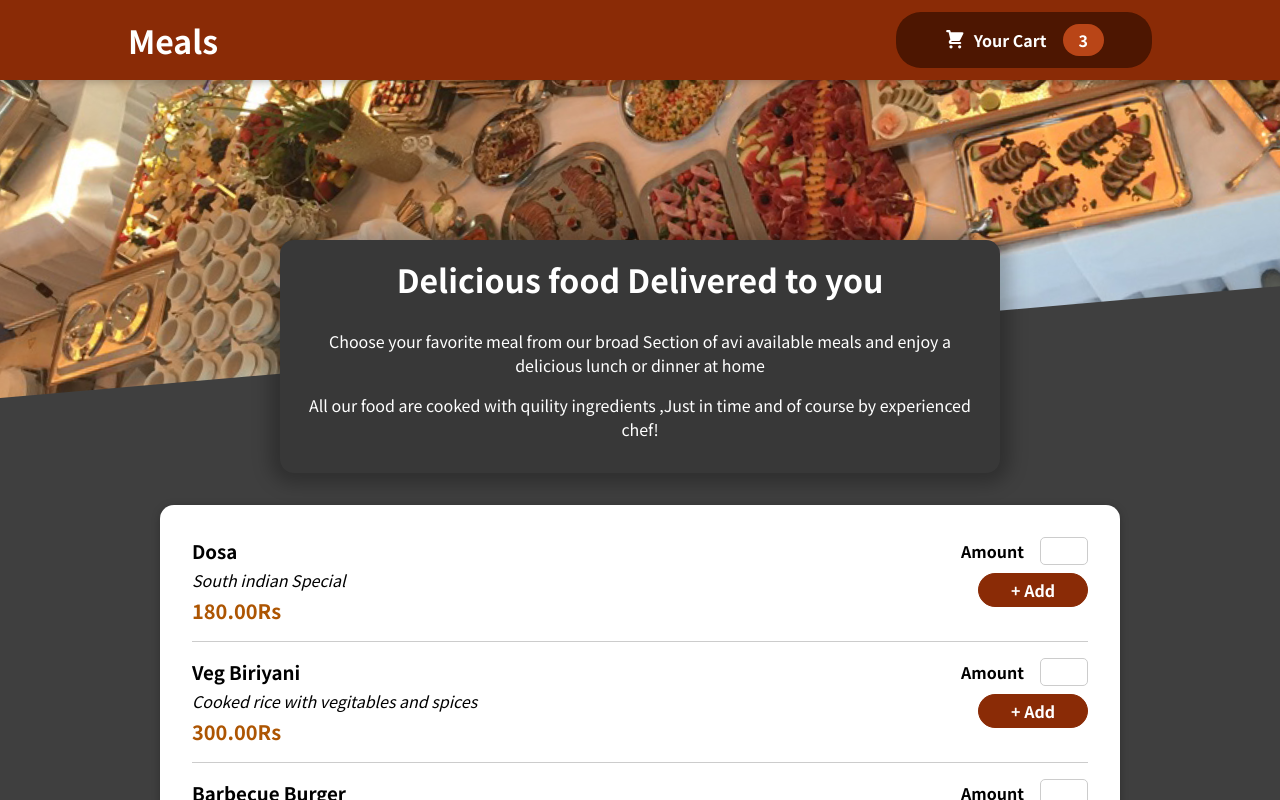
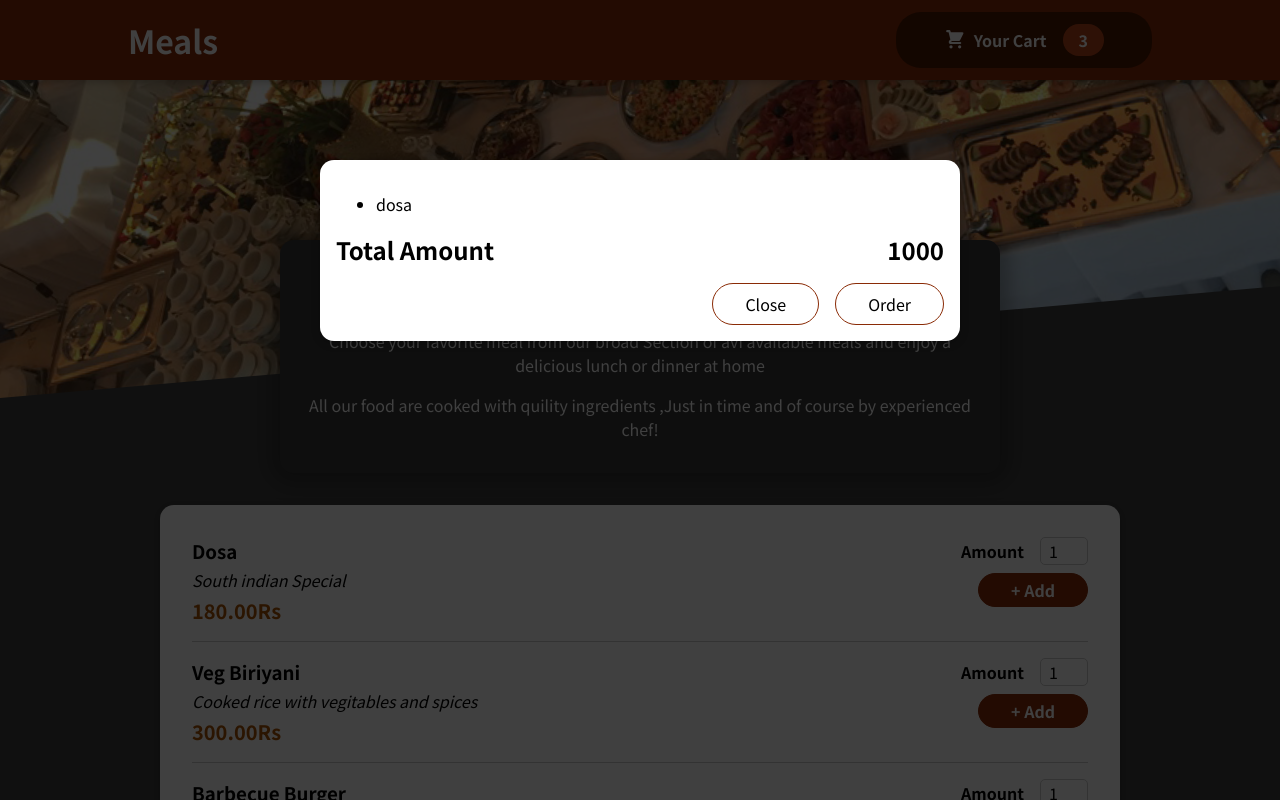
Before and after one commit to RamanAgrawal/Sharpener_projects, a React (Create React App) app in the folder Food-Order-App/: page / in a window 1280 px wide. Shown: the top 800 px of the page. Built offline with nearby package versions, Linux system fonts and the light colour scheme.

Commit message:
added cart

```diff
--- a/Food-Order-App/public/index.html
+++ b/Food-Order-App/public/index.html
@@ -28,6 +28,7 @@
   </head>
   <body>
     <noscript>You need to enable JavaScript to run this app.</noscript>
+    <div id="over-lay"></div>
     <div id="root"></div>
     <!--
       This HTML file is a template.
--- a/Food-Order-App/src/App.js
+++ b/Food-Order-App/src/App.js
@@ -1,7 +1,9 @@
 import Header from "./components/Layout/Header";
-import Meals from "./components/Meals/Meals";
+import Meals from "./components/Meals/Meals"
+import Cart from "./components/Layout/Cart/Cart";
 function App() {
   return (<>
+    <Cart/>
     <Header/>
     <Meals/>
   </>
--- /dev/null
+++ b/Food-Order-App/src/components/Layout/Cart/Cart.jsx
@@ -0,0 +1,23 @@
+import classes from './Cart.module.css'
+import Model from '../../UI/Model'
+const Cart = props => {
+
+    const cartItems = <ul>{[{ id: 'c1', name: 'dosa', price: 180, amount: 2 }].map(item => (
+        <li>{item.name}</li>
+    ))}</ul>
+    return <Model>
+    <div >
+        {cartItems}
+        <div className={classes.total}>
+            <span>Total Amount</span>
+            <span>1000</span>
+        </div>
+        <div className={classes.actions}>
+            <button >Close</button>
+            <button >Order</button>
+        </div>
+    </div>
+    </Model>
+}
+
+export default Cart
--- /dev/null
+++ b/Food-Order-App/src/components/Layout/Cart/Cart.module.css
@@ -0,0 +1,46 @@
+.cart-items {
+    list-style: none;
+    margin: 0;
+    padding: 0;
+    max-height: 20rem;
+    overflow: auto;
+  }
+
+  .total {
+    display: flex;
+    justify-content: space-between;
+    align-items: center;
+    font-weight: bold;
+    font-size: 1.5rem;
+    margin: 1rem 0;
+  }
+
+  .actions {
+    text-align: right;
+  }
+
+  .actions button {
+    font: inherit;
+    cursor: pointer;
+    background-color: transparent;
+    border: 1px solid #8a2b06;
+    padding: 0.5rem 2rem;
+    border-radius: 25px;
+    margin-left: 1rem;
+  }
+
+  .actions button:hover,
+  .actions button:active {
+    background-color: #5a1a01;
+    border-color: #5a1a01;
+    color: white;
+  }
+
+  .actions .button--alt {
+    color: #8a2b06;
+  }
+
+  .actions .button {
+    background-color: #8a2b06;
+    color: white;
+  }
--- a/Food-Order-App/src/components/Meals/MealItem/MealsForm.jsx
+++ b/Food-Order-App/src/components/Meals/MealItem/MealsForm.jsx
@@ -7,9 +7,9 @@
             id:'amount',
             type:'number',
             min:'1',
-            max:"6",
+            max:"5",
             step:'1',
-            DefaultValue:'1'
+            defaultValue:'1'
         }}/>
         <button >+ Add</button>
     </form>
--- /dev/null
+++ b/Food-Order-App/src/components/UI/Model.jsx
@@ -0,0 +1,22 @@
+import classes from './Model.module.css'
+// import { ReactDOM } from 'react-dom'
+import { Fragment } from 'react'
+const Backdrop=props=>{
+    return <div className={classes.backdrop}/>
+}
+const ModelOverlay=props=>{
+    return <div className={classes.modal}>
+        <div className={classes.content}>{props.children}</div>
+    </div>
+}
+const portalElement=document.getElementById('over-lay')
+
+const Model=props=>{
+    return <Fragment>
+
+        {/* {ReactDOM.createPortal(<Backdrop/>,document.getElementById('root'))} */}
+          <Backdrop />
+         <ModelOverlay>{props.children}</ModelOverlay>
+    </Fragment>
+}
+export default Model
--- /dev/null
+++ b/Food-Order-App/src/components/UI/Model.module.css
@@ -0,0 +1,40 @@
+.backdrop {
+    position: fixed;
+    top: 0;
+    left: 0;
+    width: 100%;
+    height: 100vh;
+    z-index: 20;
+    background-color: rgba(0, 0, 0, 0.75);
+  }
+
+  .modal {
+    position: fixed;
+    top: 20vh;
+    left: 5%;
+    width: 90%;
+    background-color: white;
+    padding: 1rem;
+    border-radius: 14px;
+    box-shadow: 0 2px 8px rgba(0, 0, 0, 0.25);
+    z-index: 30;
+    animation: slide-down 300ms ease-out forwards;
+  }
+
+  @media (min-width: 768px) {
+    .modal {
+      width: 40rem;
+      left: calc(50% - 20rem);
+    }
+  }
+
+  @keyframes slide-down {
+    from {
+      opacity: 0;
+      transform: translateY(-3rem);
+    }
+    to {
+      opacity: 1;
+      transform: translateY(0);
+    }
+  }
```
Also changed, not shown: 1 other file (tests, documents, lock files or other folders).
